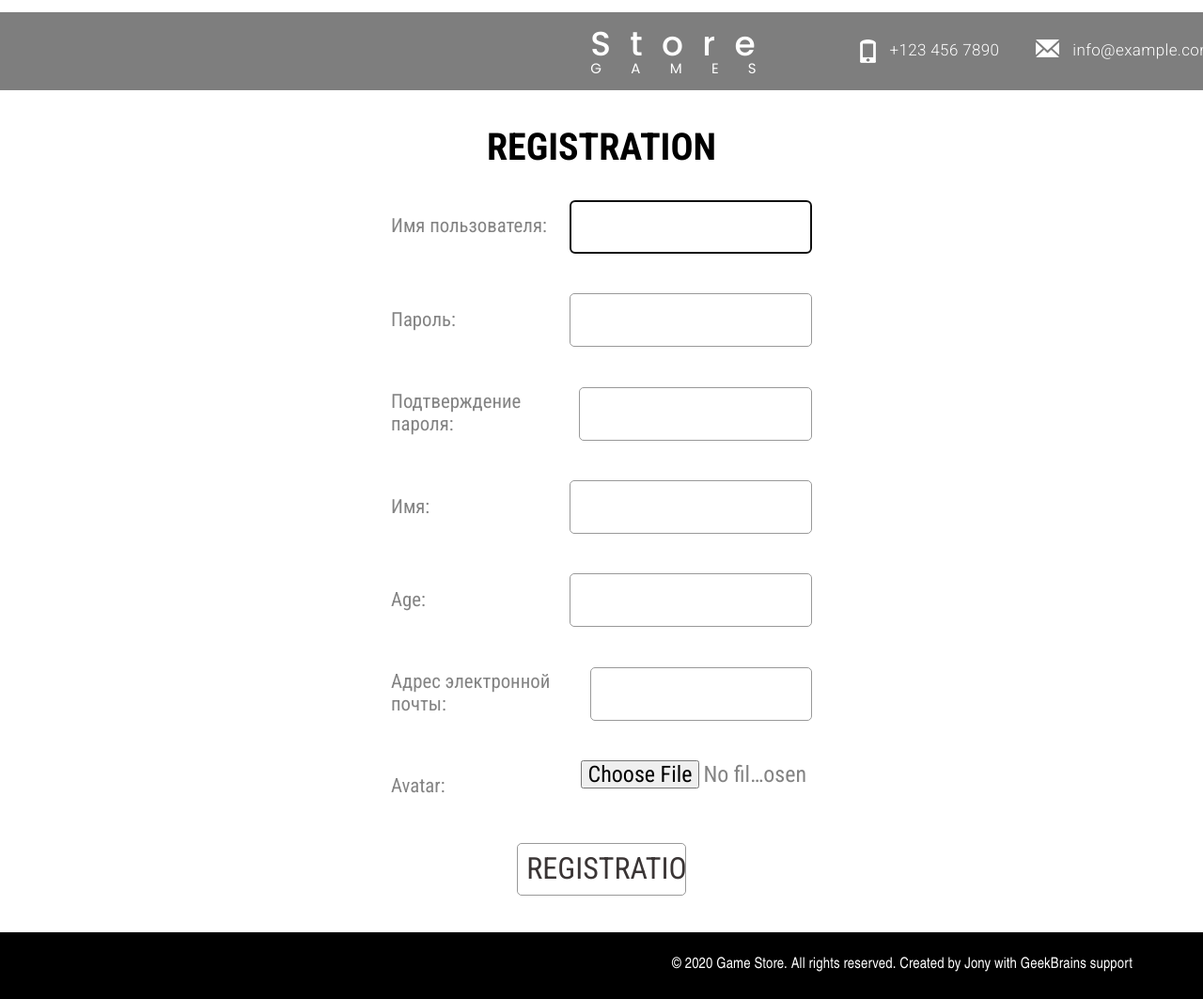
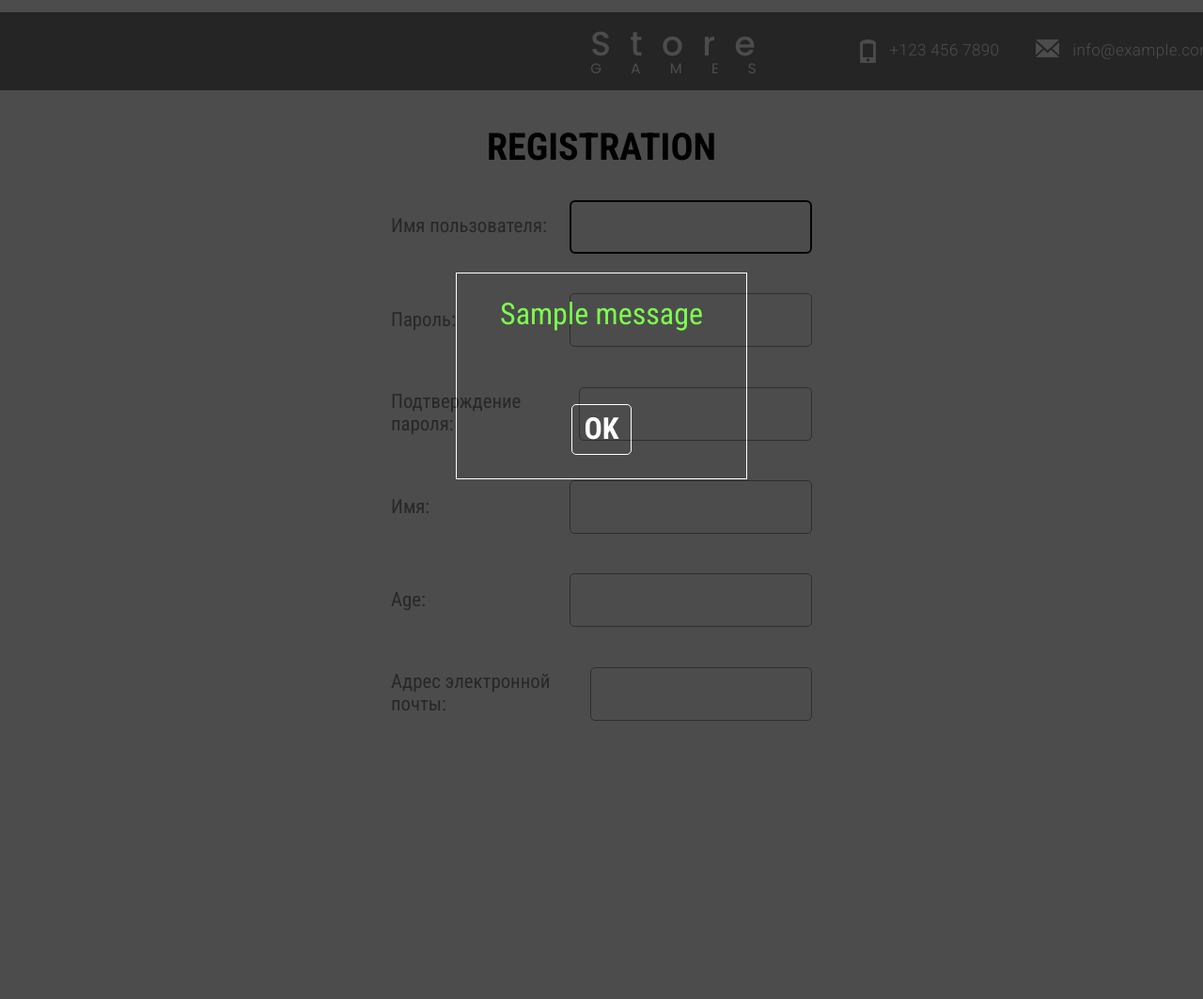
Before and after one commit to jamsi-max/Django_2, a Django app: page /auth/reg/ in a window 1280 px wide; the page is wider, and only the part inside the window is pictured. Shown: that part at 94% size. After the commit the page ends 767 px from the top of that part, so only its background shows below. Run offline with Django 3.2, Linux system fonts and the light colour scheme; tables that the repository leaves empty hold one stand-in row (values such as "Sample post"); one stand-in notice (Sample message) is shown.

Commit message:
All task complited

```diff
--- a/gameShop/authapp/templates/authapp/reg.html
+++ b/gameShop/authapp/templates/authapp/reg.html
@@ -25,9 +25,24 @@
         <form class="form-reg" action="{% url 'auth:reg' %}" method="post" enctype="multipart/form-data">
             {% csrf_token %}
             {{ reg_form.as_p }}
-            <input class="form-reg-btn" type="submit" value="registration">
+            <input for="modal" class="form-reg-btn" type="submit" value="registration">
         </form>
     </div>
+
+    {% if messages %}
+     <div class="modal-email-masseg">
+        <ul class="messages">
+    {% for message in messages %}
+        <li{% if message.tags %} class="{{ message.tags }}"{% endif %}>
+            {{ message }}
+            <a href="{% url 'main' %}">OK</a>
+        </li>
+    {% endfor %}
+        </ul>
+
+    </div>
+    {% endif %}
+
 {% endblock %}
 
 {% block contact %}
--- a/gameShop/authapp/views.py
+++ b/gameShop/authapp/views.py
@@ -1,5 +1,5 @@
 from django.shortcuts import render, HttpResponseRedirect, reverse, get_object_or_404
-from django.contrib import auth
+from django.contrib import auth, messages
 from django.urls import reverse
 from django.conf import settings
 from django.http import JsonResponse
@@ -48,11 +48,11 @@
         if reg_form.is_valid():
             user = reg_form.save()
             if send_verify_mail(user):
-                print('сообщение подтверждения отправлено')
-                return HttpResponseRedirect(reverse('main'))
+                messages.success(request, f'An email - {user.email} was sent to the specified email address to confirm your account')
+                return HttpResponseRedirect(reverse('auth:reg'))
             else:
-                print('ошибка отправки сообщения')
-                return HttpResponseRedirect(reverse('main'))
+                messages.error(request, 'Error sending message')
+                return HttpResponseRedirect(reverse('auth:reg'))
     else:
         reg_form = ShopUserRegisterForm()
 
@@ -117,8 +117,9 @@
 
 
 def verify(request, email, activation_key):
+    print(activation_key)
     try:
-        user = get_object_or_404(ShopUser, email=email)
+        user = ShopUser.objects.get(email=email, activation_key=activation_key)
         if user.activation_key == activation_key and not user.is_activation_key_expired():
             user.is_active = True
             user.save()
--- a/gameShop/static/css/style_reg.css
+++ b/gameShop/static/css/style_reg.css
@@ -132,3 +132,51 @@
 .veryfy-block b{
     color:red;
 }
+.modal-email-masseg{
+    width: 100%;
+    height: 100%;
+    position: fixed;
+    top: 0;
+    background-color: #000;
+    opacity: 0.7;
+    transition: opacity .5s;
+    display: flex;
+    justify-content: center;
+    align-items: center;
+}
+.modal-email-masseg ul{
+    color: white;
+    border: 1px solid;
+    padding: 2%;
+    list-style-type: none;
+    width: 20%;
+}
+.success,
+.error{
+    display: flex;
+    flex-direction: column;
+    align-items: center;
+    justify-content: center;
+    font-size: 2em;
+    color: #47ff04;
+    text-align: center;
+}
+.error{
+    color: #f12525;
+    font-size: 2em;
+    font-weight: bold;
+}
+.success a,
+.error a{
+    text-decoration: none;
+    color: white;
+    margin-top: 30%;
+    border: 1px solid;
+    padding: 3% 5%;
+    border-radius: 5px;
+    font-weight: bold;
+}
+.success a:hover,
+.error a:hover{
+    color: #ffcb00;
+}
```
Also changed, not shown: gameShop/gameShop/settings.py (+14 -14 lines), ava.jpg (deleted).
